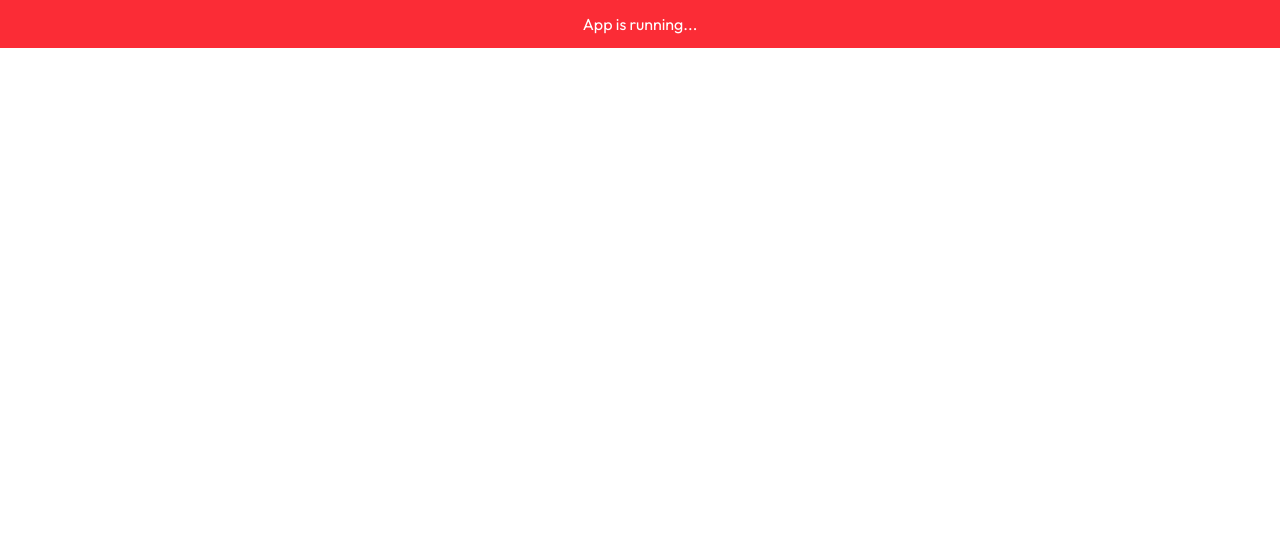
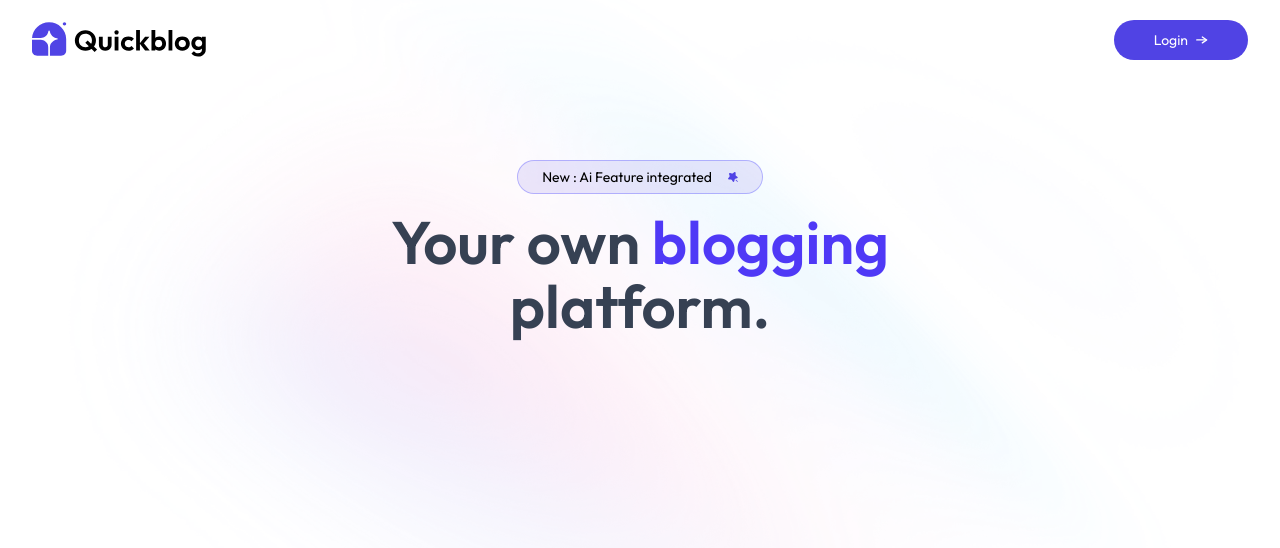
Before and after one commit to almamun528/blog-project, a React (Vite) app in the folder blog-client/: page / in a window 1280 px wide. Shown: the top 548 px of the page. Built offline with nearby package versions, Linux system fonts and the light colour scheme.

Commit message:
add navBar and heroSection

```diff
--- a/blog-client/src/App.jsx
+++ b/blog-client/src/App.jsx
@@ -1,11 +1,15 @@
-import React from 'react'
-
+import { Routes, Route } from "react-router-dom";
+import Home from "./Pages/Home/Home";
+import Blog from "./Pages/Blog/Blog";
 function App() {
   return (
-    <section className='bg-red-500 text-center py-3 text-white '>
-      App is running...
+    <section>
+      <Routes>
+        <Route path="/" element={<Home />} />
+        <Route path="/blog" element={<Blog />} />
+      </Routes>
     </section>
-  )
+  );
 }
 
-export default App
+export default App;
--- /dev/null
+++ b/blog-client/src/Pages/Blog/Blog.jsx
@@ -0,0 +1,9 @@
+const Blog = () => {
+  return (
+    <div>
+      blog page
+    </div>
+  )
+}
+
+export default Blog
--- /dev/null
+++ b/blog-client/src/Pages/Home/Home.jsx
@@ -0,0 +1,13 @@
+import Header from "../../components/Header/Header";
+import Nav from "../../components/NavBar/Nav";
+
+const Home = () => {
+  return (
+    <section>
+      <Nav />
+      <Header/>
+    </section>
+  );
+};
+
+export default Home;
--- /dev/null
+++ b/blog-client/src/components/Header/Header.jsx
@@ -0,0 +1,25 @@
+import { assets } from "../../assets/assets";
+
+const Header = () => {
+  return (
+    <section className="mx-8 sm:max-16 xl:max-24 relative">
+      <div className="text-center mt-20 mb-8">
+        <div className="inline-flex items-center justify-center gap-4 px-6 py-1.5 mb-4 border border-indigo-500/40 bg-indigo-700/10 rounded-full text-sm">
+          <p>New : Ai Feature integrated</p>
+          <img src={assets.star_icon} className="w-2.5" alt="star icon" />
+        </div>
+        <h1 className="text-3xl sm:text-6xl font-semibold sm:leading-16 text-gray-700">
+          Your own <span className="text-indigo-600">blogging</span> <br />
+          platform.
+        </h1>
+      </div>
+      <img
+        src={assets.gradientBackground}
+        className="absolute -top-50 -z-1 opacity-50"
+        alt="background image"
+      />
+    </section>
+  );
+};
+
+export default Header;
--- /dev/null
+++ b/blog-client/src/components/NavBar/Nav.jsx
@@ -0,0 +1,27 @@
+import { useNavigate } from "react-router-dom";
+import { assets } from "../../assets/assets";
+
+const Nav = () => {
+  const navigate = useNavigate();
+
+  return (
+    <nav className="flex justify-between items-center py-5 mx-8 sm:max-20 xl:max-32 cursor-pointer">
+      <img
+        onClick={() => navigate("/")}
+        src={assets.logo}
+        alt="logo"
+        className="w-32 sm:w-44 cursor-pointer"
+      />
+      {/* right side  */}
+      <button
+        onClick={() => navigate("/admin")}
+        className="flex items-center gap-2 rounded-full text-sm cursor-pointer bg-primary text-white px-10 py-2.5"
+      >
+        Login
+        <img src={assets.arrow} className="w-3" alt="arrow" />
+      </button>
+    </nav>
+  );
+};
+
+export default Nav;
--- a/blog-client/src/index.css
+++ b/blog-client/src/index.css
@@ -8,3 +8,7 @@
 ::-webkit-scrollbar {
   display: none;
 }
+/* primary background color */
+.bg-primary {
+  background-color: #5043e4;
+}
```
